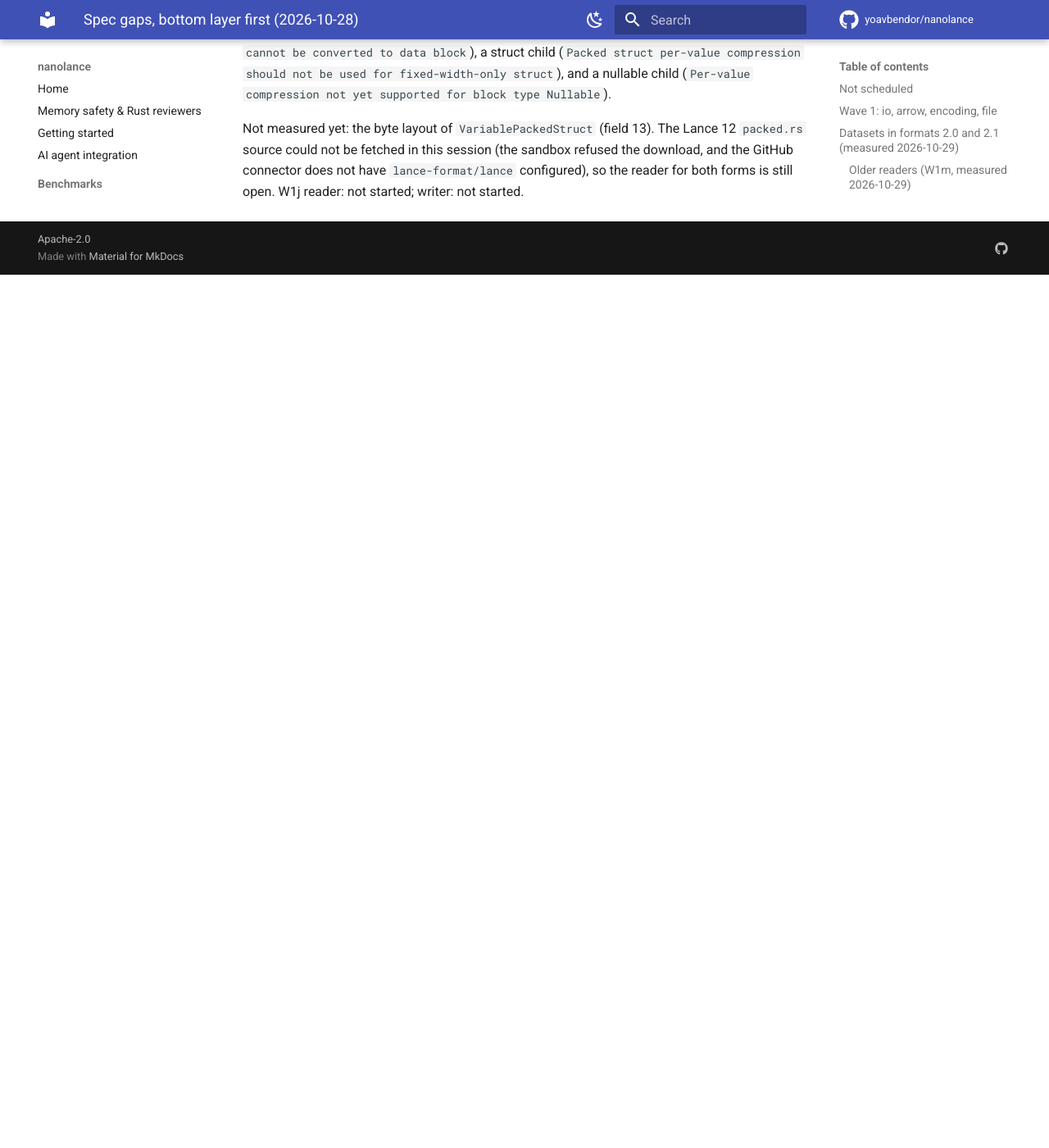
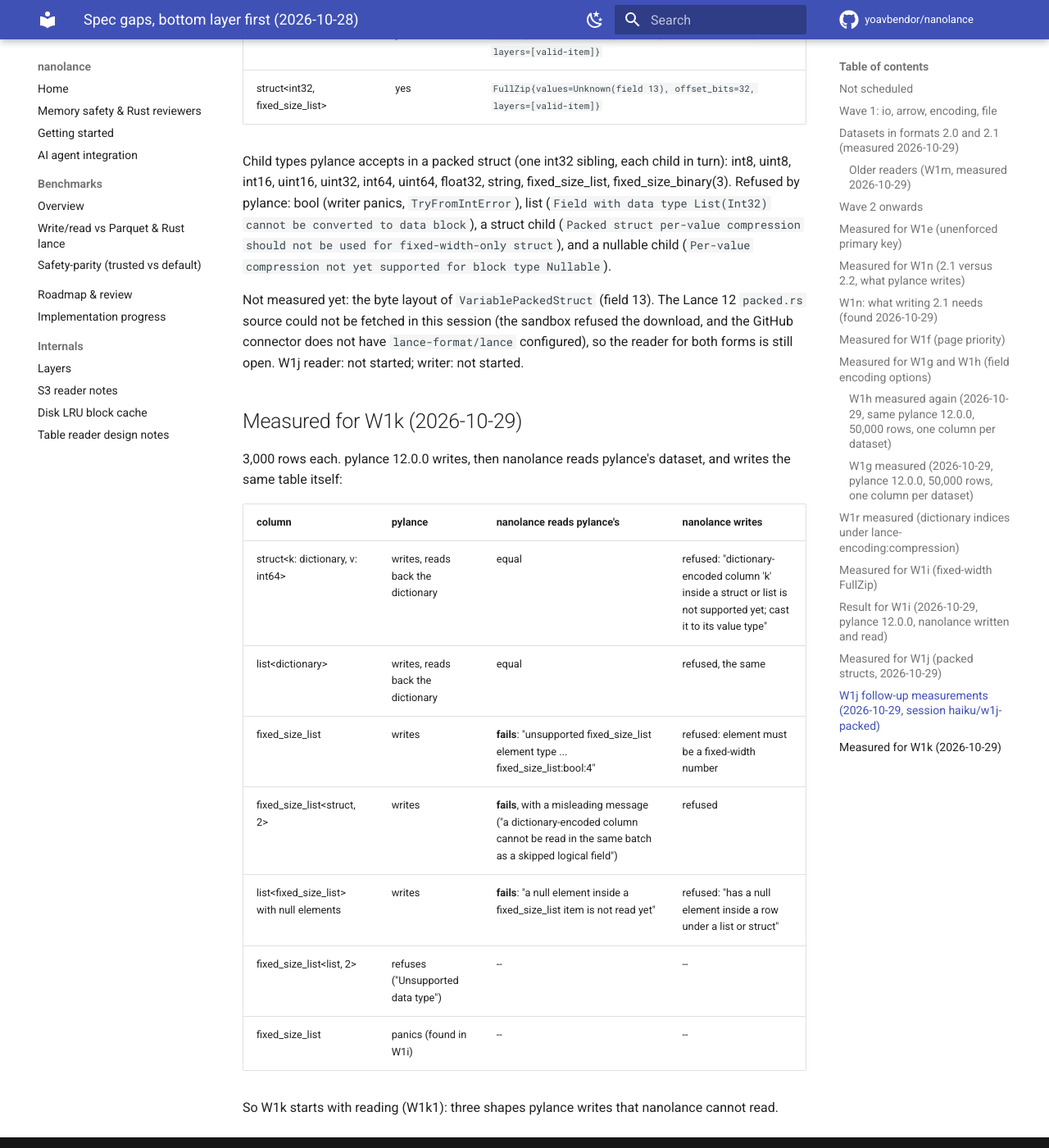
Before and after one commit to yoavbendor/nanolance, an MkDocs documentation site: the page built from docs/tasks/SPEC_GAPS.md, in a window 1280 px wide and 1400 px high, scrolled down 19720 px. Shown: the whole window at 82% size. Built offline with MkDocs 1.6.1 and Material for MkDocs 9.7.7, drawn with Linux system fonts in a browser that asks for light colours; comment, search, counter and statistics services are not loaded; before the commit the page ends 20055 px from its top, so only the background shows below that; some of the changed text lies outside the part shown.

Commit message:
docs: measured for W1k -- three fixed-size-list shapes pylance writes that nanolance cannot read
Claude-Session: https://claude.ai/code/session_014PGy9PK68gHvyR8T1r5ueY

```diff
--- a/docs/tasks/SPEC_GAPS.md
+++ b/docs/tasks/SPEC_GAPS.md
@@ -42,7 +42,8 @@ These stay as they are until a user asks, or the Lance pin moves:
 | W1h | `encoding.compression.general.write` | LZ4 | done for the value layouts measured (LZ4 writer; `compression=lz4` on 64-bit ints and variable-width). Left: General over dictionaries under the option, float zstd layout | done |
 | W1i | `encoding.layout.full_zip.write` | Fixed-width full-zip and per-value compression | measured and done 2026-10-29, see "Result for W1i" | partial (Haiku session, 2026-10-29): the 256-byte rule and `structural-encoding` for fixed-width FSL and fixed_size_binary, element validity included, layout text equal to pylance's for 21 cases. Left: the page split (pylance: one page per input batch), per-value compression of a fixed-width FullZip page, `structural-encoding=fullzip` on variable width, a bool column or a list of lists under fullzip, and a fixed-width FullZip scan that is slower than mini-block (measured) |
 | W1j | `encoding.semi_structural.packed_struct`, `variable_packed_struct` | Packed structs: read pylance's first, then write them for `lance-encoding:packed` | measured 2026-10-29, see "Measured for W1j" | later, reviewer-led design: reading needs a packed-struct read plan with child fan-out (as `v20_packed_struct_sources` does for 2.0), and the VariablePackedStruct byte layout from Lance's source. Opt-in only, so behind the gaps every dataset meets |
-| W1k | `arrow.types.fixed_size_list`, `arrow.types.dictionary` | FSL of variable-width elements; dictionaries inside structs and lists | to measure | later |
+| W1k1 | `arrow.types.fixed_size_list` (read) | Read what pylance writes: a null element inside a fixed-size list under a list or struct (also W1a's all-null list<fsl>), `fixed_size_list<bool>`, `fixed_size_list<struct>` | measured 2026-10-29, see "Measured for W1k" | next |
+| W1k2 | `arrow.types.fixed_size_list`, `arrow.types.dictionary` (write) | Write them too, and dictionary columns inside structs and lists | measured 2026-10-29 | after W1k1 |
 | W1p | `encoding.config` | Integer dictionaries: pylance dictionary-encodes int64 / float64 columns with 1,000-10,000 distinct values (`dict=InlineBitpacking(64)` / `General{LZ4,Flat(64)}`); nanolance has no such encoding | W1g, W1h | later |
 | W1q | `encoding.compression.rle` | RLE over more than one mini-block chunk: nanolance's RLE holds its runs in one chunk, so a column of 25,000 runs is not RLE-encoded | W1g | later |
 | W1r | `encoding.config` | Dictionary indices under `lance-encoding:compression` (`General{codec,ByteStreamSplit{Flat(32)}}`, or `Flat(32)` for none): the reader's dictionary-index path has to unwrap them before the writer may emit them | W1g, W1h | partial (Haiku session, 2026-10-29): done for string, int64 and float64 dictionaries (reader unwraps General and byte-stream-split per index chunk; writer emits pylance's index layout under lz4 / zstd / none; the dictionary buffer unchanged; `dict-rle` keeps the option erased, not measured). Layout text equal to pylance's, read and take checked, see "W1r measured". Left: `dict-rle` under the option, and integer dictionaries written by nanolance (W1p) |
@@ -418,3 +419,19 @@ pylance 12.0.0, data_storage_version 2.2, 20,000 rows, `lance-encoding:packed` =
 Child types pylance accepts in a packed struct (one int32 sibling, each child in turn): int8, uint8, int16, uint16, uint32, int64, uint64, float32, string, fixed_size_list<int8,3>, fixed_size_binary(3). Refused by pylance: bool (writer panics, `TryFromIntError`), list<int32> (`Field with data type List(Int32) cannot be converted to data block`), a struct child (`Packed struct per-value compression should not be used for fixed-width-only struct`), and a nullable child (`Per-value compression not yet supported for block type Nullable`).
 
 Not measured yet: the byte layout of `VariablePackedStruct` (field 13). The Lance 12 `packed.rs` source could not be fetched in this session (the sandbox refused the download, and the GitHub connector does not have `lance-format/lance` configured), so the reader for both forms is still open. W1j reader: not started; writer: not started.
+
+## Measured for W1k (2026-10-29)
+
+3,000 rows each. pylance 12.0.0 writes, then nanolance reads pylance's dataset, and writes the same table itself:
+
+| column | pylance | nanolance reads pylance's | nanolance writes |
+|---|---|---|---|
+| struct<k: dictionary<string>, v: int64> | writes, reads back the dictionary | equal | refused: "dictionary-encoded column 'k' inside a struct or list is not supported yet; cast it to its value type" |
+| list<dictionary<string>> | writes, reads back the dictionary | equal | refused, the same |
+| fixed_size_list<bool, 4> | writes | **fails**: "unsupported fixed_size_list element type ... fixed_size_list:bool:4" | refused: element must be a fixed-width number |
+| fixed_size_list<struct<x: int64>, 2> | writes | **fails**, with a misleading message ("a dictionary-encoded column cannot be read in the same batch as a skipped logical field") | refused |
+| list<fixed_size_list<float32, 2>> with null elements | writes | **fails**: "a null element inside a fixed_size_list item is not read yet" | refused: "has a null element inside a row under a list or struct" |
+| fixed_size_list<list<int64>, 2> | refuses ("Unsupported data type") | -- | -- |
+| fixed_size_list<string, N> | panics (found in W1i) | -- | -- |
+
+So W1k starts with reading (W1k1): three shapes pylance writes that nanolance cannot read.
```
